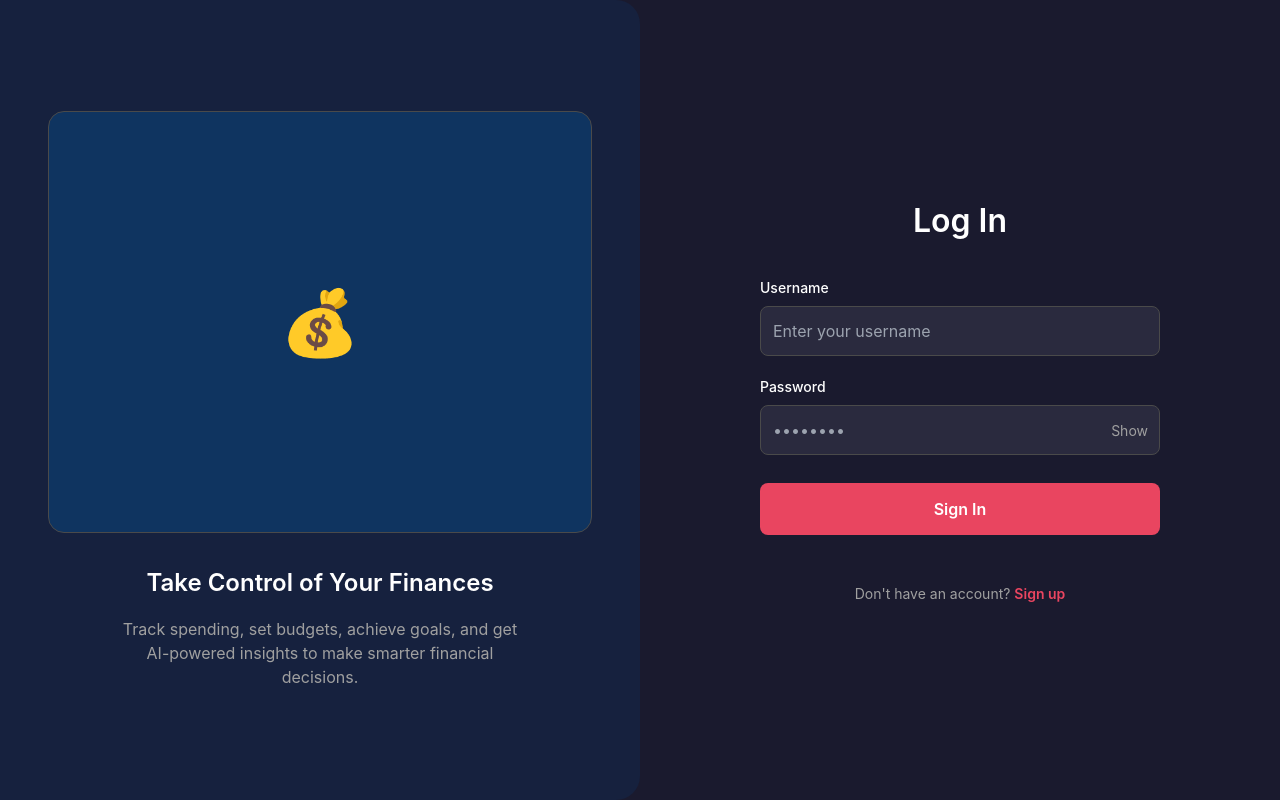
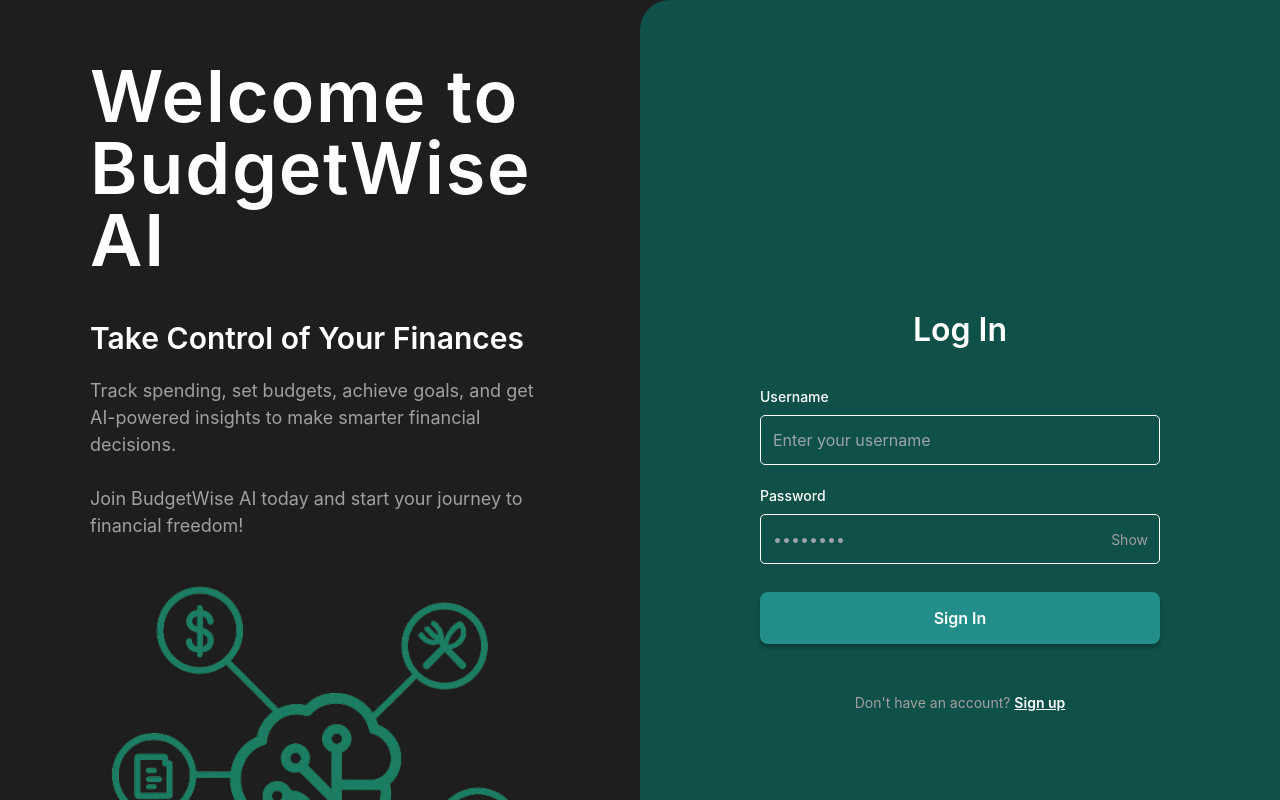
Before and after one commit to MarlonCSUN/BudgetWiseAI, a React (Create React App) app in the folder frontend/: page /login in a window 1280 px wide. Shown: the top 800 px of the page. Built offline with nearby package versions, Linux system fonts and the light colour scheme; no server answers.

Commit message:
Made log in design to Figma's design. May need rewording to fit the page context

```diff
--- a/frontend/src/pages/Login.tsx
+++ b/frontend/src/pages/Login.tsx
@@ -1,12 +1,13 @@
-import React, { useState } from 'react';
-import { useNavigate, Link } from 'react-router-dom';
-import { useAuth } from '../context/AuthContext';
+import React, { useState } from "react";
+import { useNavigate, Link } from "react-router-dom";
+import { useAuth } from "../context/AuthContext";
+import heroImg from "../images/image 1.png";
 
 const Login: React.FC = () => {
-  const [username, setUsername] = useState('');
-  const [password, setPassword] = useState('');
+  const [username, setUsername] = useState("");
+  const [password, setPassword] = useState("");
   const [showPassword, setShowPassword] = useState(false);
-  const [error, setError] = useState('');
+  const [error, setError] = useState("");
   const [loading, setLoading] = useState(false);
 
   const { login } = useAuth();
@@ -14,122 +15,146 @@ const Login: React.FC = () => {
 
   const handleSubmit = async (e: React.FormEvent) => {
     e.preventDefault();
-    setError('');
+    setError("");
     setLoading(true);
 
     try {
       await login(username, password);
-      navigate('/dashboard');
+      navigate("/dashboard");
     } catch (err: any) {
-      setError(err.response?.data?.detail || 'Login failed. Please try again.');
+      setError(err.response?.data?.detail || "Login failed. Please try again.");
     } finally {
       setLoading(false);
     }
   };
 
   return (
-    <div style={{
+    <div
+      style={{
         minHeight: "100vh",
         width: "100%",
-      backgroundColor: "#1a1a2e",
         display: "grid",
         gridTemplateColumns: "1fr 1fr",
-    }}>
-      <aside style={{
+      }}
+      className="primary-bg"
+    >
+      <aside
+        className="primary-bg"
+        style={{
           display: "flex",
           flexDirection: "column",
-        backgroundColor: "#16213e",
-        borderTopRightRadius: "24px",
-        borderBottomRightRadius: "24px",
           alignItems: "center",
-        justifyContent: "center",
           position: "relative",
-        padding: "48px",
-      }}>
-        <div style={{
-          width: "100%",
-          height: "60%",
-          backgroundColor: "#0f3460",
-          borderRadius: "16px",
-          border: "1px solid #4a4a4a",
-          display: "flex",
-          alignItems: "center",
-          justifyContent: "center",
-          marginBottom: "32px",
-        }}>
-          <div style={{
-            textAlign: "center",
-            color: "#e94560",
-            fontSize: "64px",
-            fontWeight: "bold",
-          }}>
-            💰
+          padding: "20px 90px",
+        }}
+      >
+        <div className="flex flex-col items-between justify-evenly">
+          <h1 className="text-7xl text-white my-10 tracking-wide font-semibold">
+            Welcome to <br />
+            BudgetWise AI
+          </h1>
+          <div>
+            <h2
+              style={{
+                color: "#ffffff",
+                fontSize: "30px",
+                marginBottom: "16px",
+                fontWeight: "600",
+              }}
+            >
+              Take Control of Your Finances
+            </h2>
+            <p
+              style={{
+                fontSize: "18px",
+                color: "#a0a0a0",
+              }}
+            >
+              Track spending, set budgets, achieve goals, and get AI-powered
+              insights to make smarter financial decisions.
+              <br />
+              <br />
+              Join BudgetWise AI today and start your journey to financial
+              freedom!
+            </p>
           </div>
         </div>
 
-        <h2 style={{
-          color: "#ffffff",
-          fontSize: "24px",
-          textAlign: "center",
-          marginBottom: "16px",
-          fontWeight: "600",
-        }}>
-          Take Control of Your Finances
-        </h2>
-
-        <p style={{
-          color: "#a0a0a0",
-          fontSize: "16px",
-          textAlign: "center",
-          maxWidth: "400px",
-        }}>
-          Track spending, set budgets, achieve goals, and get AI-powered insights to make smarter financial decisions.
-        </p>
+        <div className="">
+          <img
+            src={heroImg}
+            alt="Hero"
+            className="w-full h-full object-contain"
+          />
+        </div>
       </aside>
 
-      <main style={{
+      <main
+        style={{
           display: "flex",
           alignItems: "center",
           justifyContent: "center",
           padding: "48px",
-      }}>
-        <div style={{
+          borderTopLeftRadius: "30px",
+          borderBottomLeftRadius: "30px",
+        }}
+        className="secondary-bg"
+      >
+        <div
+          style={{
             width: "100%",
             maxWidth: "400px",
             display: "flex",
             flexDirection: "column",
             gap: "24px",
-        }}>
-          <h2 style={{
+          }}
+        >
+          <h2
+            style={{
               color: "#ffffff",
               fontSize: "32px",
               fontWeight: "600",
               textAlign: "center",
               marginBottom: "8px",
-          }}>
+            }}
+          >
             Log In
           </h2>
 
           {error && (
-            <div style={{
+            <div
+              style={{
                 padding: "12px",
                 backgroundColor: "#ff4444",
                 color: "#ffffff",
                 borderRadius: "8px",
                 fontSize: "14px",
-            }}>
+              }}
+            >
               {error}
             </div>
           )}
 
-          <form onSubmit={handleSubmit} style={{
+          <form
+            onSubmit={handleSubmit}
+            style={{
               width: "100%",
               display: "flex",
               flexDirection: "column",
               gap: "20px",
-          }}>
-            <div style={{ display: "flex", flexDirection: "column", gap: "8px" }}>
-              <label htmlFor="username" style={{ color: "#ffffff", fontSize: "14px", fontWeight: "500" }}>
+            }}
+          >
+            <div
+              style={{ display: "flex", flexDirection: "column", gap: "8px" }}
+            >
+              <label
+                htmlFor="username"
+                style={{
+                  color: "#ffffff",
+                  fontSize: "14px",
+                  fontWeight: "500",
+                }}
+              >
                 Username
               </label>
               <input
@@ -144,19 +169,26 @@ const Login: React.FC = () => {
                   width: "100%",
                   padding: "12px",
                   fontSize: "16px",
-                  backgroundColor: "#2a2a3e",
-                  border: "1px solid #4a4a4a",
-                  borderRadius: "8px",
+                  backgroundColor: "transparent",
+                  border: "1px solid white",
+                  borderRadius: "5px",
                   color: "#ffffff",
                   outline: "none",
                 }}
-                onFocus={(e) => e.target.style.borderColor = "#e94560"}
-                onBlur={(e) => e.target.style.borderColor = "#4a4a4a"}
               />
             </div>
 
-            <div style={{ display: "flex", flexDirection: "column", gap: "8px" }}>
-              <label htmlFor="password" style={{ color: "#ffffff", fontSize: "14px", fontWeight: "500" }}>
+            <div
+              style={{ display: "flex", flexDirection: "column", gap: "8px" }}
+            >
+              <label
+                htmlFor="password"
+                style={{
+                  color: "#ffffff",
+                  fontSize: "14px",
+                  fontWeight: "500",
+                }}
+              >
                 Password
               </label>
               <div style={{ position: "relative" }}>
@@ -171,14 +203,12 @@ const Login: React.FC = () => {
                     width: "100%",
                     padding: "12px 50px 12px 12px",
                     fontSize: "16px",
-                    backgroundColor: "#2a2a3e",
-                    border: "1px solid #4a4a4a",
-                    borderRadius: "8px",
+                    backgroundColor: "transparent",
+                    border: "1px solid white",
+                    borderRadius: "5px",
                     color: "#ffffff",
                     outline: "none",
                   }}
-                  onFocus={(e) => e.target.style.borderColor = "#e94560"}
-                  onBlur={(e) => e.target.style.borderColor = "#4a4a4a"}
                 />
                 <button
                   type="button"
@@ -208,27 +238,42 @@ const Login: React.FC = () => {
                 padding: "14px",
                 fontSize: "16px",
                 fontWeight: "600",
-                backgroundColor: loading ? "#666" : "#e94560",
+                backgroundColor: loading ? "#666" : "#238E89",
+                boxShadow: "0 4px 4px 0 rgba(0, 0, 0, 0.25)",
                 color: "#ffffff",
                 border: "none",
                 borderRadius: "8px",
                 cursor: loading ? "not-allowed" : "pointer",
                 marginTop: "8px",
               }}
-              onMouseEnter={(e) => !loading && (e.currentTarget.style.backgroundColor = "#ff5577")}
-              onMouseLeave={(e) => !loading && (e.currentTarget.style.backgroundColor = "#e94560")}
+              onMouseEnter={(e) =>
+                !loading &&
+                (e.currentTarget.style.backgroundColor = "#238E89AA")
+              }
+              onMouseLeave={(e) =>
+                !loading && (e.currentTarget.style.backgroundColor = "#238E89")
+              }
             >
               {loading ? "Signing in..." : "Sign In"}
             </button>
           </form>
 
-          <div style={{
+          <div
+            style={{
               marginTop: "24px",
               textAlign: "center",
-          }}>
+            }}
+          >
             <p style={{ color: "#a0a0a0", fontSize: "14px" }}>
-              Don't have an account?{' '}
-              <Link to="/signup" style={{ color: "#e94560", fontWeight: "600", textDecoration: "none" }}>
+              Don't have an account?{" "}
+              <Link
+                to="/signup"
+                style={{
+                  color: "white",
+                  textDecoration: "underline",
+                  fontWeight: "600",
+                }}
+              >
                 Sign up
               </Link>
             </p>
--- a/frontend/src/styles/globals.css
+++ b/frontend/src/styles/globals.css
@@ -1,3 +1,11 @@
 @tailwind base;
 @tailwind components;
 @tailwind utilities;
+
+.primary-bg {
+  background-color: #1e1e1e;
+}
+
+.secondary-bg {
+  background-color: #0f5048;
+}
```
Also changed, not shown: frontend/src/images/image 1.png (added). Lines whose indentation alone changed are shown as unchanged.
